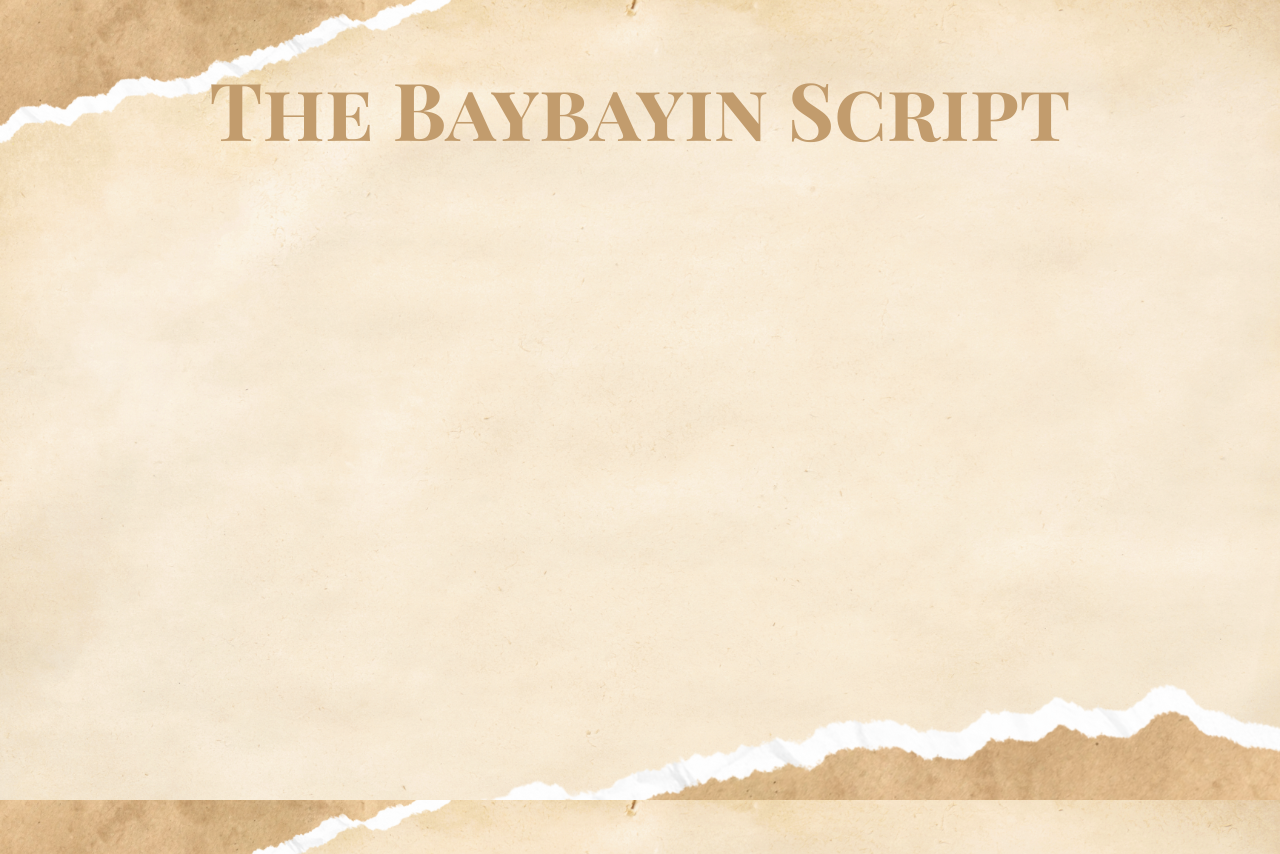
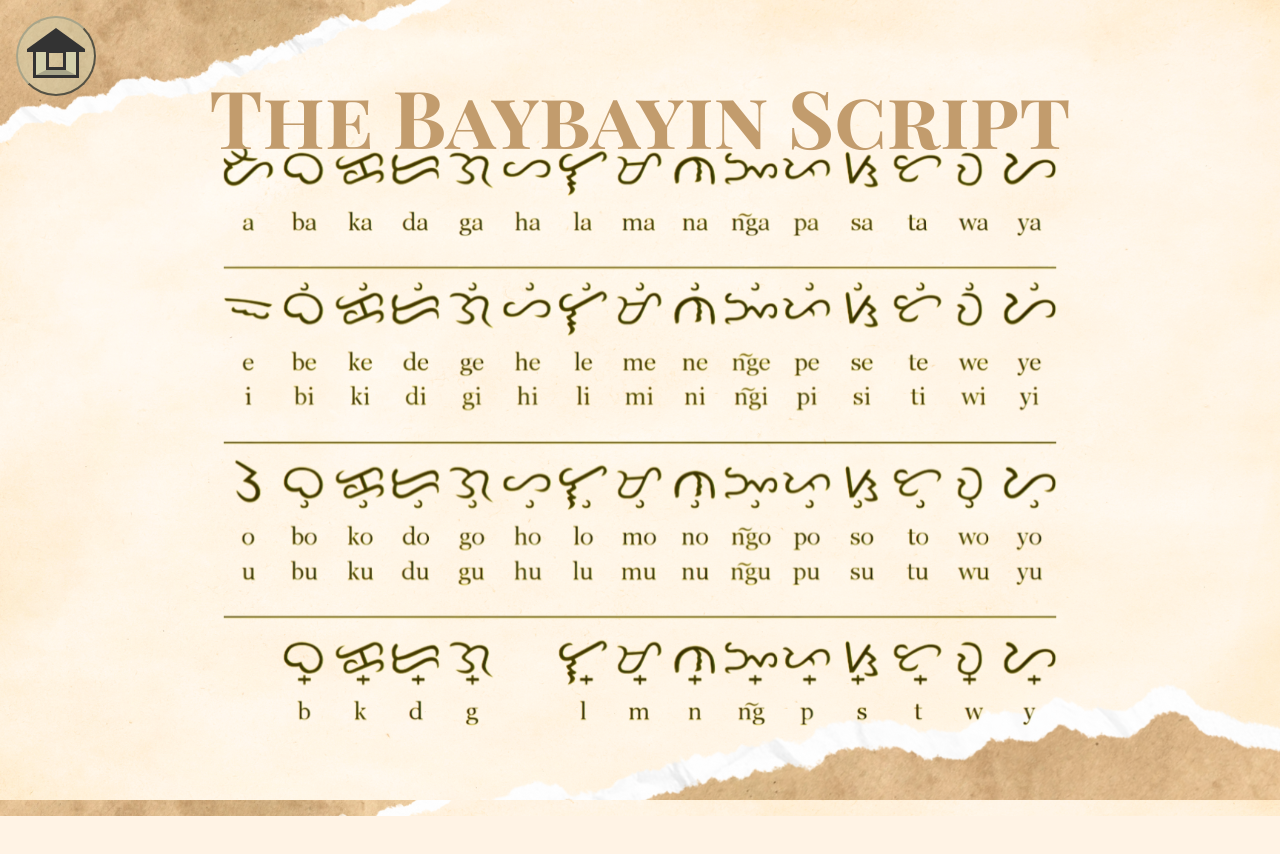
Before and after one commit to hornley/sulatbaybayin-ui, a Flask app: page /alphabet in a window 1280 px wide. After the commit the page ends 816 px from the top, so only its background shows below. Run offline with Flask 2, Linux system fonts and the light colour scheme; some web fonts are replaced.

Commit message:
Changed a lot of things, starting with the general changes, added a hover animation to all buttons, also added a home button (further changes) also changed the alphabet page.

```diff
--- a/frontend/static/styles.css
+++ b/frontend/static/styles.css
@@ -3,7 +3,7 @@
 @import url('https://fonts.googleapis.com/css2?family=Schoolbell&display=swap');
 @import url('https://fonts.googleapis.com/css2?family=Mochiy+Pop+One&display=swap');
 body {
-    margin: 0;
+
     padding: 0;
     font-family: Arial, sans-serif;
     min-height: 100vh;
@@ -14,10 +14,16 @@ body {
     background-color: #f5e4c3; /* Use a matching base color */
     overflow:hidden;
 }
+.alphabetBody {
+    background-image: url("assets/BaybayinGuide.png");
+}
+.alphabet-header{
+    margin-top:-11dvh;
+}
 .hero-section {
    margin-top: -5vh;
 }
-.title, .title-description,.page-header h1 {
+.title, .title-description,.alphabet-header h1 {
     /* Use the font family you imported */
     font-family: 'Playfair Display SC', serif;
     /* Set the desired large size */
@@ -28,10 +34,50 @@ body {
 }
 .title-description {
     font-size: 24px !important;
-    margin-top: -8.5vh;
+    margin-top: -5.5vh;
     padding-bottom: 30px;
 }
 
+.home-btn {
+  width: 5rem;
+  height: 5rem;
+  background-color: #d4d0ab85;
+  padding: .3em;
+  margin-left:1dvh;
+  margin-top:1dvh;
+  border: 2px outset #a8a58a;
+  border-radius: 50%;
+}
+
+.home-btn:active {
+  border: 2px inset #a8a58a;
+}
+
+
+.home-btn a {
+    display: inline-block;
+    width: 20px;
+    height: 20px;
+    border-bottom: 5px solid #a8a58a;
+    border-left: 10px solid #d4d0ab;
+    border-right: 10px solid #d4d0ab;
+    box-shadow: 0 0 0 3px #333, inset 0 0 0 3px #333;
+    position: relative;
+    top: 8px;
+    cursor: pointer;
+    transition: transform 0.1s;
+}
+.home-btn a::before {
+    content: "";
+    display: block;
+    position: relative;
+    left: -19px;
+    bottom: 22px;
+    border-bottom: 21px solid #333;
+    border-right: 29px solid transparent;
+    border-left: 29px solid transparent;
+    box-shadow: 0px 3px 0 0px #333;
+}
 .translate-button,.translate-button2,.alphabetButton,.input-button {
     /* This button is now a container for the image */
     width: 480px; /* Estimated width of your image */
@@ -84,10 +130,14 @@ body {
     background-image: url('assets/HoverButton2.png');
 }
 
-.translate-button,.translate-button2:hover{
+.translate-button:hover,.translate-button2:hover{
 
     transform: scale(1.05);
     background-image: url('assets/HoverButton1.png');
+}
+.home-btn:hover{
+    background-color: #eaac5e;
+    transform: scale(1.05);
 }
 
 
--- a/frontend/templates/alphabet.html
+++ b/frontend/templates/alphabet.html
@@ -8,11 +8,18 @@
             Sulat Baybayin
         </title>
     </head>
-   <body>
+   <body class= "alphabetBody">
+       <section>
+        <button class="home-btn">
+        <a href="{{url_for('index')}}"></a>
+        </button>
+        </section>
 
-    <header class="page-header">
+    <header class="alphabet-header">
         <h1> The Baybayin Script</h1>
     </header>
+
+
     <section>
 
     </section>
```
Also changed, not shown: frontend/templates/front.html (+8 -0 lines), frontend/templates/translate.html (+7 -0 lines), frontend/static/assets/Background.png (deleted), frontend/static/assets/BaybayinGuide.png (added), frontend/static/assets/BottomTear.png (deleted), frontend/static/assets/TopTear.png (deleted).
